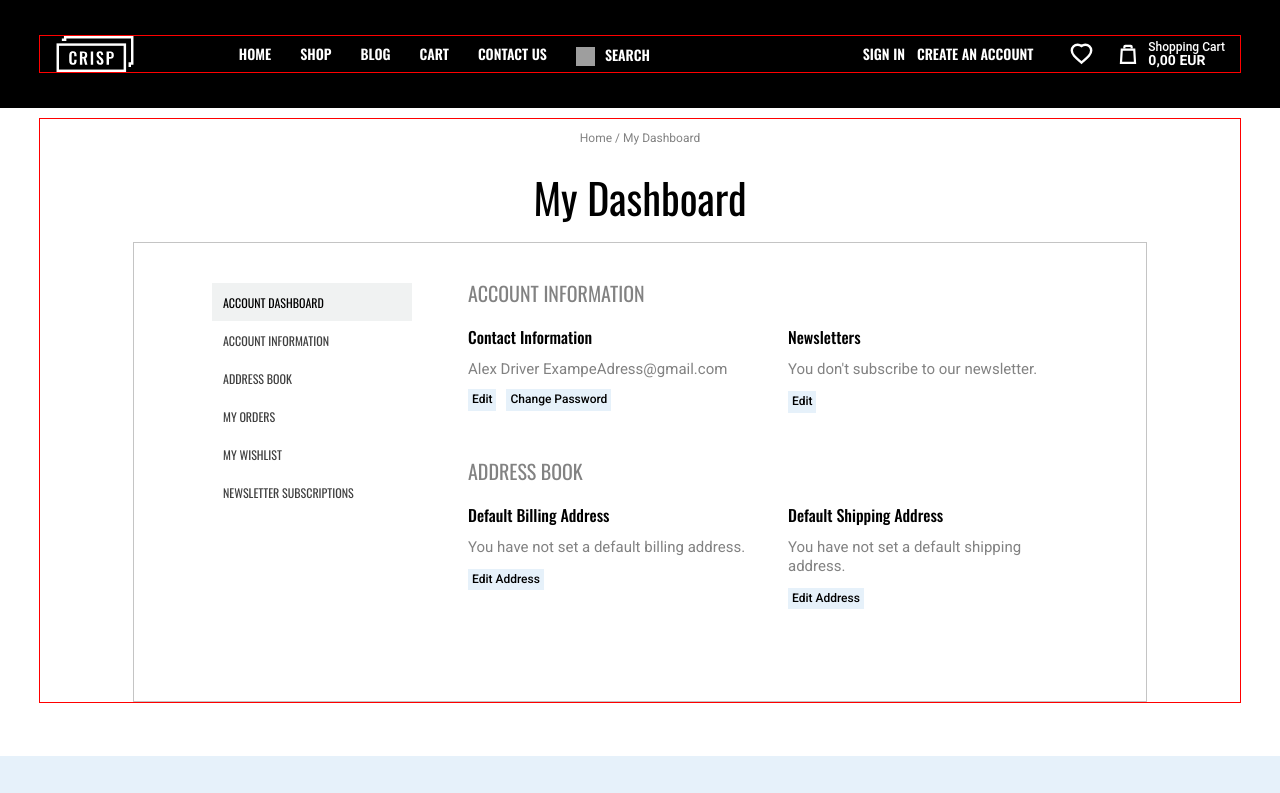
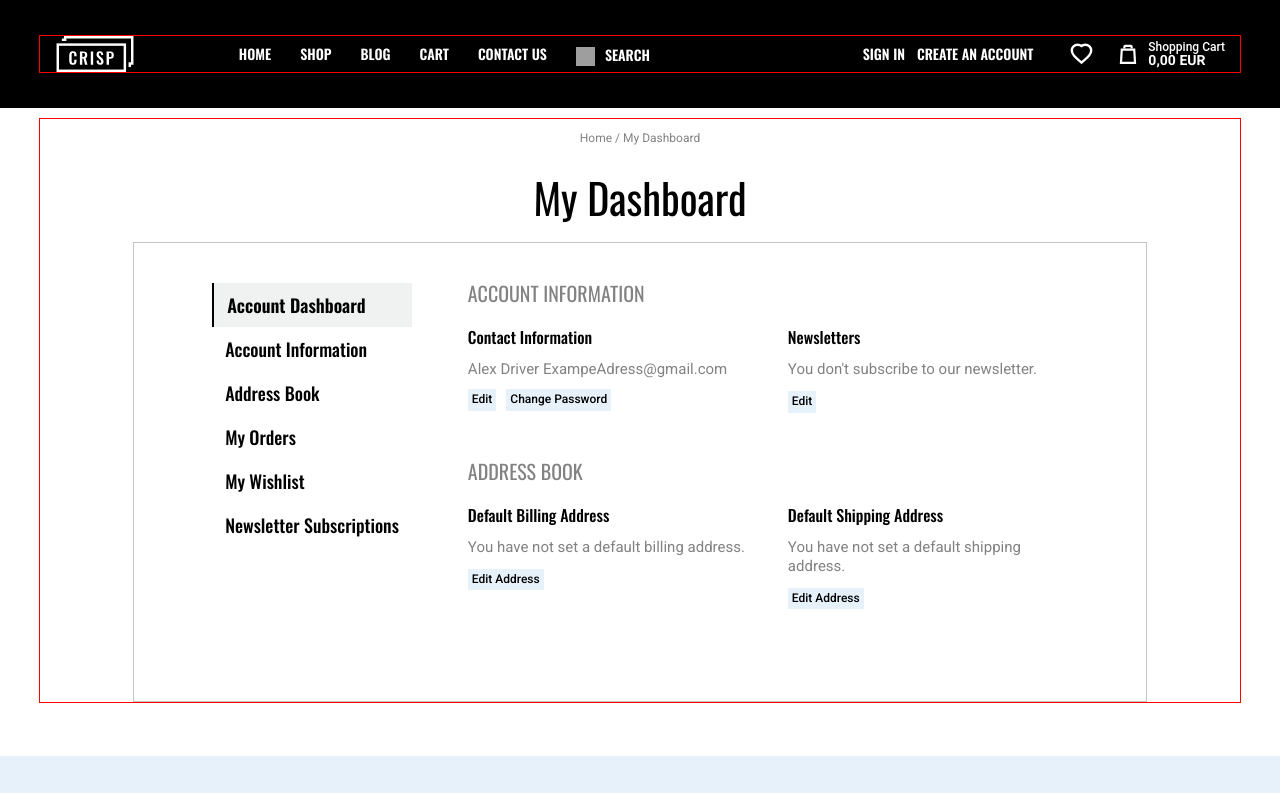
Before and after one commit to Tate-T/crips-react, a React (Vite) app: page /crips-react/account/dashboard in a window 1280 px wide. Shown: the top 793 px of the page. Built offline with nearby package versions, Linux system fonts and the light colour scheme; grey boxes are pictures that could not be loaded.

Commit message:
makes all

```diff
--- a/src/components/DashboardSidebar/DashboardSidebar.jsx
+++ b/src/components/DashboardSidebar/DashboardSidebar.jsx
@@ -1,38 +1,39 @@
 import styles from "./DashboardSidebar.module.scss";
+import { NavLink } from "react-router-dom";
 
 export const DashboardSidebar = ({ changePage }) => {
   return (
     <div className={styles.dashbar}>
       <ul onClick={changePage} className={styles.dashbar__list}>
-        <li id="dashSide1" className={styles.dashbar__item__active}>
-          <a className={styles.dashbar__link__active} href="#">
+        <li className={styles.dashbar__item__active}>
+          <NavLink className={styles.dashbar__link} to="/account/dashboard">
             Account Dashboard
-          </a>
+          </NavLink>
         </li>
         <li id="dashSide2" className={styles.dashbar__item}>
-          <a className={styles.dashbar__link} href="#">
+          <NavLink className={styles.dashbar__link} href="#">
             Account Information
-          </a>
+          </NavLink>
         </li>
         <li id="dashSide3" className={styles.dashbar__item}>
-          <a className={styles.dashbar__link} href="#">
+          <NavLink className={styles.dashbar__link} to="/account/address-book">
             Address Book
-          </a>
+          </NavLink>
         </li>
         <li id="dashSide4" className={styles.dashbar__item}>
-          <a className={styles.dashbar__link} href="#">
+          <NavLink className={styles.dashbar__link} href="#">
             My Orders
-          </a>
+          </NavLink>
         </li>
         <li id="dashSide5" className={styles.dashbar__item}>
-          <a className={styles.dashbar__link} href="#">
+          <NavLink className={styles.dashbar__link} href="/account/wishlist">
             My Wishlist
-          </a>
+          </NavLink>
         </li>
         <li id="dashSide6" className={styles.dashbar__item}>
-          <a className={styles.dashbar__link} href="#">
+          <NavLink className={styles.dashbar__link} href="#">
             Newsletter Subscriptions
-          </a>
+          </NavLink>
         </li>
       </ul>
     </div>
--- a/src/components/DashboardSidebar/DashboardSidebar.module.scss
+++ b/src/components/DashboardSidebar/DashboardSidebar.module.scss
@@ -68,7 +68,7 @@
             color: #828282;
         }
 
-        &__active {
+        &.active {
             font-family: "Oswald", sans-serif;
             font-weight: 400;
             font-size: 12px;
--- a/src/pages/Cabinet/DashboardPage/AddNewAddress/AddNewAddress.jsx
+++ b/src/pages/Cabinet/DashboardPage/AddNewAddress/AddNewAddress.jsx
@@ -1,12 +1,12 @@
 import { Container } from "../../../../components/Container/Container";
 import styles from "./AddNewAddress.module.scss";
-import { DashboardSidebar } from "../../../../components/DashboardSidebar/DashboardSidebar";
 import { useState } from "react";
 import { useDispatch } from "react-redux";
 import { nanoid } from "nanoid";
 import { addAddress } from "../../../../redux/userData/useDataSlice";
+import NavBar from "../../../../components/NavBar/NavBar";
 
-export const AddNewAddress = ({ changePage, isInArray }) => {
+export const AddNewAddress = ({ isInArray }) => {
   const [firstName, setFirstName] = useState();
   const [lastName, setLastName] = useState();
   const [company, setCompany] = useState();
@@ -34,8 +34,8 @@ export const AddNewAddress = ({ changePage, isInArray }) => {
         streetaddress2,
         country,
         state,
-        code,
-      ),
+        code
+      )
     );
     setTimeout(() => {
       if (!isInArray) {
@@ -61,7 +61,7 @@ export const AddNewAddress = ({ changePage, isInArray }) => {
         </h2>
         <h1 className={styles.address__title}>Add New Address</h1>
         <div className={styles.address__wrap}>
-          <DashboardSidebar changePage={changePage} />
+          <NavBar />
           <form onSubmit={handleSubmit} className={styles.address__form}>
             <div>
               <h3 className={styles.address__header}>Contact Information</h3>
--- a/src/pages/Cabinet/DashboardPage/Dashboard/Dashboard.jsx
+++ b/src/pages/Cabinet/DashboardPage/Dashboard/Dashboard.jsx
@@ -1,6 +1,6 @@
 import styles from "./Dashboard.module.scss";
-import { DashboardSidebar } from "../../../../components/DashboardSidebar/DashboardSidebar";
 import { Container } from "../../../../components/Container/Container";
+import NavBar from "../../../../components/NavBar/NavBar";
 
 export const Dashboard = () => {
   return (
@@ -10,7 +10,7 @@ export const Dashboard = () => {
         <h2 className={styles.dashboard__title}>My Dashboard</h2>
         <div className={styles.dashboard__cont}>
           <div className={styles.dashboard__main}>
-            <DashboardSidebar />
+            <NavBar />
             <div className={styles.dashboard__parts}>
               <div className={styles.dashboard__part}>
                 <h3 className={styles.dashboard__subtitle}>
--- a/src/pages/Cabinet/DashboardPage/DashboardPage.jsx
+++ b/src/pages/Cabinet/DashboardPage/DashboardPage.jsx
@@ -1,7 +1,5 @@
-import { Header } from "../../../components/Header/Header.jsx";
 import { Dashboard } from "./Dashboard/Dashboard.jsx";
 import { AddNewAddress } from "./AddNewAddress/AddNewAddress.jsx";
-import { Footer } from "../../../components/Footer/Footer.jsx";
 import { useEffect, useState } from "react";
 import axios from "axios";
 
@@ -9,24 +7,6 @@ axios.defaults.baseURL =
   "https://68d9013490a75154f0d9471b.mockapi.io/crips-practice";
 
 export const DashboardPage = ({}) => {
-  // state = {
-  //   page: "dashSide1",
-  //   contact: {
-  //     firstName: "",
-  //     lastName: "",
-  //     company: "",
-  //     phone: "",
-  //     fax: "",
-  //   },
-  //   address: {
-  //     streetaddress: "",
-  //     streetaddress2: "",
-  //     country: "",
-  //     state: "",
-  //     code: "",
-  //   },
-  //   isInArray: false,
-  // };
   const [page, setPage] = useState("dashSide1");
   const [firstName, setFirstName] = useState("");
   const [lastName, setLastName] = useState("");
@@ -115,10 +95,9 @@ export const DashboardPage = ({}) => {
 
   return (
     <>
-      {/* <Header /> */}
       <main>
-        {page === "dashSide1" ? <Dashboard changePage={changePage} /> : ""}
-        {page === "dashSide3" ? (
+        <Dashboard changePage={changePage} />
+
         <AddNewAddress
           isInArray={isInArray}
           submitForm={submitForm}
@@ -134,111 +113,7 @@ export const DashboardPage = ({}) => {
           code={code}
           changePage={changePage}
         />
-        ) : (
-          ""
-        )}
       </main>
-      {/* <Footer /> */}
     </>
   );
 };
-
-// export class DashboardPage extends Component {
-//   state = {
-//     page: "dashSide1",
-//     contact: {
-//       firstName: "",
-//       lastName: "",
-//       company: "",
-//       phone: "",
-//       fax: "",
-//     },
-//     address: {
-//       streetaddress: "",
-//       streetaddress2: "",
-//       country: "",
-//       state: "",
-//       code: "",
-//     },
-//     isInArray: false,
-//   };
-
-//   submitForm = (e) => {
-//     e.preventDefault();
-//     this.setState({
-//       contact: {
-//         firstName: e.target.firstName.value,
-//         lastName: e.target.lastName.value,
-//         company: e.target.company.value,
-//         phone: e.target.phone.value,
-//         fax: e.target.fax.value,
-//       },
-//       address: {
-//         streetaddress: e.target.streetaddress.value,
-//         streetaddress2: e.target.streetaddress2.value,
-//         country: e.target.country.value,
-//         state: e.target.state.value,
-//         code: e.target.code.value,
-//       },
-//     });
-//   };
-
-//   componentDidUpdate = async (prevProps, prevState) => {
-//     if (
-//       JSON.stringify(prevState.contact) !==
-//         JSON.stringify(this.state.contact) ||
-//       JSON.stringify(prevState.address) !== JSON.stringify(this.state.address)
-//     ) {
-//       const request = await axios.get("/users");
-//       if (
-//         !request.data.filter(
-//           (user) => user.contact.phone === this.state.contact.phone
-//         ).length
-//       ) {
-//         this.setState({ isInArray: false });
-//         await axios.post("/users", {
-//           contact: this.state.contact,
-//           address: this.state.address,
-//           basket: [],
-//         });
-//       } else {
-//         this.setState({ isInArray: true });
-//       }
-//     }
-//   };
-
-//   changePage = (e) => {
-//     let elem = e.target;
-//     if (e.target.nodeName === "A") {
-//       elem = e.target.parentElement;
-//     }
-//     this.setState({ page: elem.id });
-//   };
-
-//   render() {
-//     return (
-//       <>
-//         {/* <Header /> */}
-//         <main>
-//           {this.state.page === "dashSide1" ? (
-//             <Dashboard changePage={this.changePage} />
-//           ) : (
-//             ""
-//           )}
-//           {this.state.page === "dashSide3" ? (
-//             <AddNewAddress
-//               isInArray={this.state.isInArray}
-//               submitForm={this.submitForm}
-//               contact={this.state.contact}
-//               address={this.state.address}
-//               changePage={this.changePage}
-//             />
-//           ) : (
-//             ""
-//           )}
-//         </main>
-//         {/* <Footer /> */}
-//       </>
-//     );
-//   }
-// }
```
Lines whose indentation alone changed are shown as unchanged.
